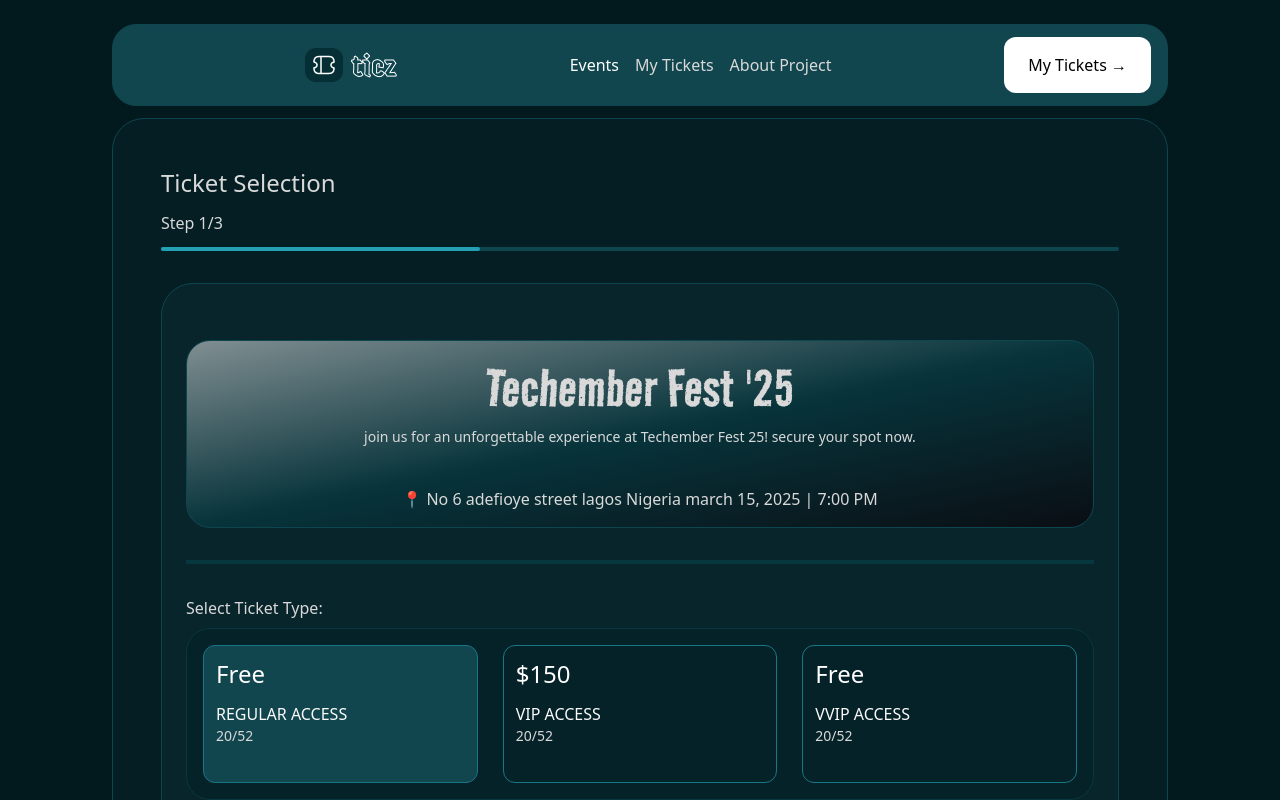
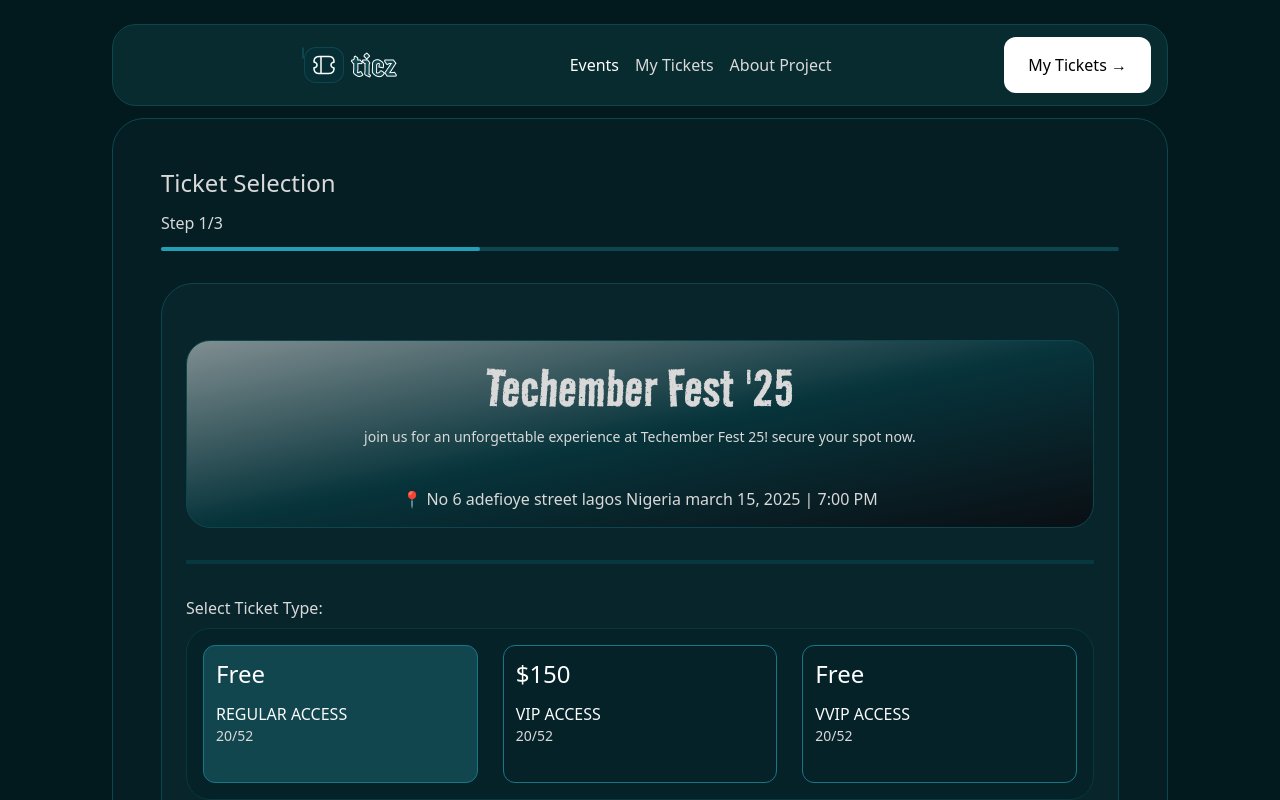
Before and after one commit to abdulAjayi/ticket2, a React (Create React App) app: page / in a window 1280 px wide. Shown: the top 800 px of the page. Built offline with nearby package versions, Linux system fonts and the light colour scheme.

Commit message:
updated nav's opacity

```diff
--- a/src/components/nav.jsx
+++ b/src/components/nav.jsx
@@ -6,7 +6,7 @@ const Nav = () => {
     const Navigate = useNavigate()
     return (
         <div>
-            <div className="bg-deep3 border border-lighterDeep px-4 py-3 md:flex justify-between md:mb-3 items-center rounded-3xl mx-auto hidden">
+            <div className="bg-deep3 border border-lighterDeep px-4 py-3 md:flex justify-between md:mb-3 items-center rounded-3xl mx-auto hidden bg-opacity-[40%]">
                 <div>
 
                 </div>
```
